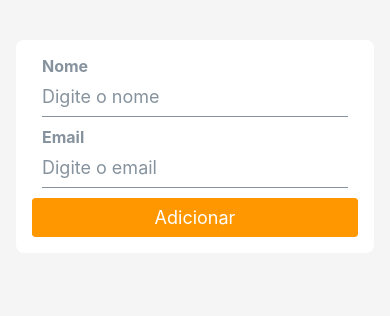
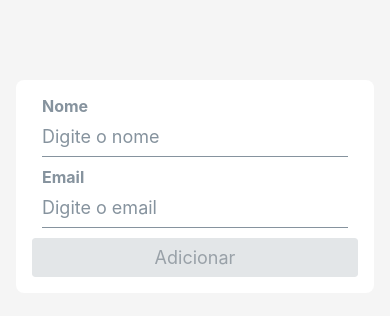
Before and after one commit to jeanpaulo204/Dados-Automotivos, a React Native app: screen / in a window 390 px wide. Shown: the top 316 px of the page. Built offline with nearby package versions, Linux system fonts and the light colour scheme.

Commit message:
add validação

```diff
--- a/App.js
+++ b/App.js
@@ -8,6 +8,10 @@ const CrudExample = () => {
   const [email, setEmail] = useState('');
 
   const handleAddItem = () => {
+    if (name.trim() === '' || email.trim() === '') {
+      return;
+    }
+
     const newItem = {
       id: Date.now().toString(),
       name,
@@ -57,6 +61,7 @@ const CrudExample = () => {
         <Button
           title="Adicionar"
           onPress={handleAddItem}
+          disabled={name.trim() === '' || email.trim() === ''}
           buttonStyle={styles.addButton}
         />
       </View>
@@ -75,7 +80,7 @@ const styles = StyleSheet.create({
   container: {
     flex: 1,
     backgroundColor: '#f5f5f5',
-    paddingTop: 40,
+    paddingTop: 80,
     paddingHorizontal: 16,
   },
   formContainer: {
```
